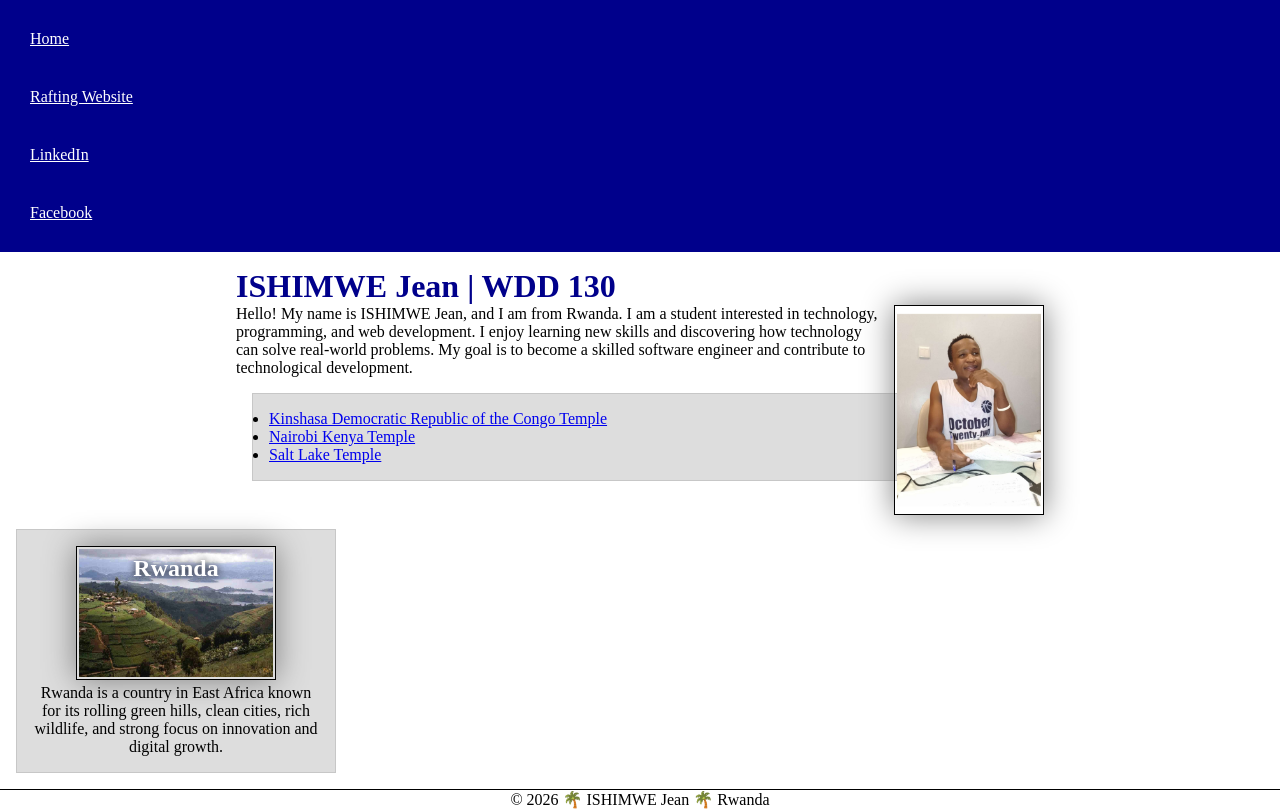
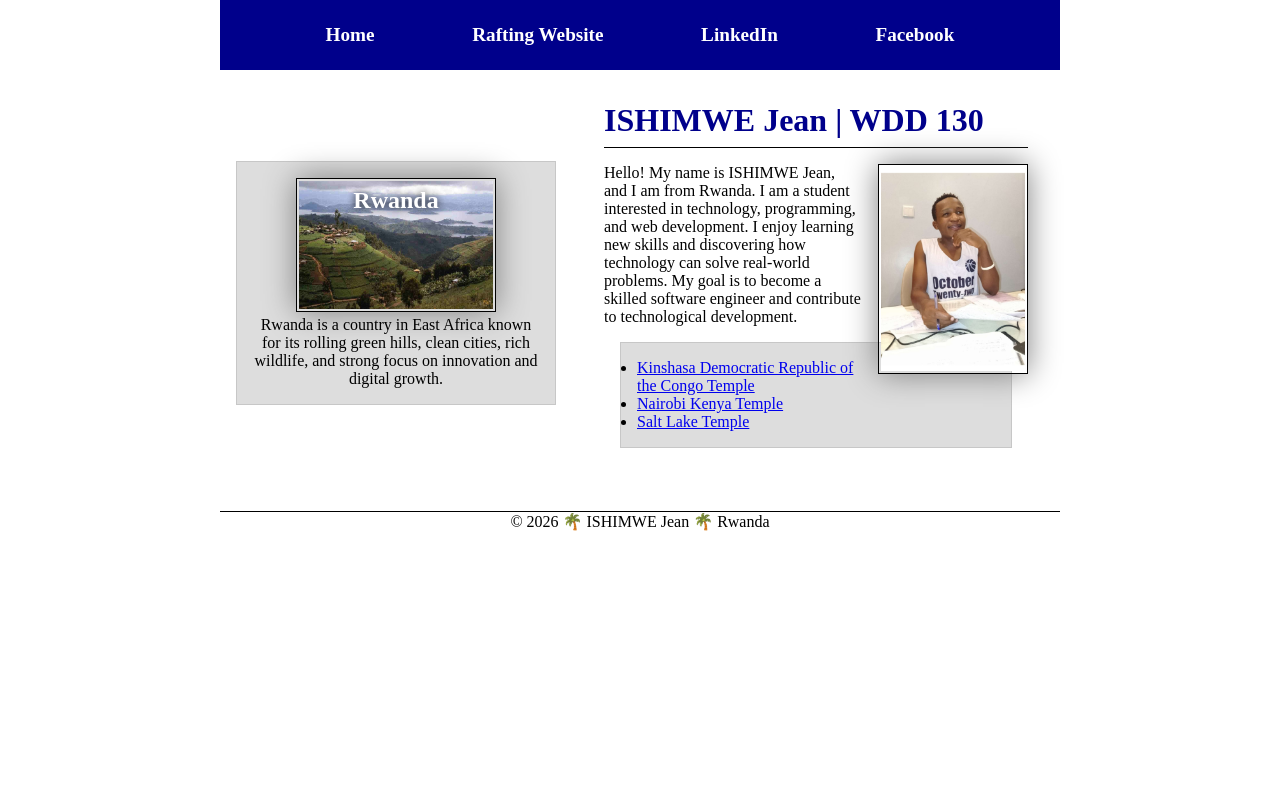
Before and after one commit to johnishimwe0-eng/wdd130, a plain HTML site: page index.html in a window 1280 px wide. Drawn offline with Linux system fonts and the light colour scheme.

Commit message:
CSS Flex Box and Grid, Code-along activity week 4.

```diff
--- a/index.html
+++ b/index.html
@@ -22,6 +22,7 @@
         </nav>
     </header>
 
+    <div class="grid">
         <main>
             <h1>ISHIMWE Jean | WDD 130</h1>
 
@@ -55,6 +56,7 @@
                 clean cities, rich wildlife, and strong focus on innovation and digital growth.
             </p>
         </aside>
+    </div>
 
     <footer>
         <p>© 2026 🌴 ISHIMWE Jean 🌴 Rwanda</p>
--- a/styles/styles.css
+++ b/styles/styles.css
@@ -18,19 +18,35 @@
     --img-width-lg: 200px;
 }
 
+header,
+.grid,
+footer {
+    max-width: 840px;
+    margin: 0 auto;
+}
+
 nav {
     background-color: var(--primary-color);
-    padding: 10px;
+    padding: 1rem;
+    display: flex;
+    justify-content: space-evenly;
+    align-items: center;
 }
 
 nav a {
+    display: block;
+    padding: 0.5rem;
+    text-decoration: none;
+    font-size: 1.2rem;
+    font-weight: 700;
     color: var(--text-light);
-    display: block;
-    padding: 20px;
 }
 
 h1 {
     color: var(--primary-color);
+    border-bottom: 1px solid var(--border-dark);
+    margin-bottom: 1rem;
+    padding-bottom: 0.5rem;
 }
 
 img {
@@ -41,14 +57,18 @@ img {
     box-shadow: 0 0 30px var(--shadow-color);
 }
 
-/* Step 4.2: Limit main width */
+.grid {
+    display: grid;
+    align-items: center;
+}
+
 main {
-    max-width: 840px;
-    margin: 0 auto;
+    grid-column: 2 / 3;
+    margin: 1rem;
     padding: var(--spacing-md);
 }
 
-/* Step 4.5: Specific style for profile image inside main */
+/* Specific style for profile image inside main */
 main img {
     width: var(--img-width-sm);
     height: auto;
@@ -56,13 +76,15 @@ main img {
     margin: 0 0 var(--spacing-md) var(--spacing-md);
 }
 
-/* Step 4.6: Paragraph padding set to 0 */
+/* Paragraph padding set to 0 */
 p {
     padding: 0;
 }
 
-/* Step 4.3: Aside styling */
+/* Aside styling */
 aside {
+    grid-column: 1 / 2;
+    grid-row: 1 / 2;
     position: relative;
     width: 20rem;
     margin: var(--spacing-md) auto;
@@ -79,13 +101,13 @@ aside h2 {
     text-shadow: 0 0 8px var(--border-dark);
 }
 
-/* Step 4.4: Image inside aside (width: 200px, height: auto) */
+/* Image inside aside */
 aside img {
     width: var(--img-width-lg);
     height: auto;
 }
 
-/* Step 4.7: Footer top margin, top border, and centered text */
+/* Footer top margin, top border, and centered text */
 footer {
     margin-top: var(--spacing-lg);
     border-top: 1px solid var(--border-dark);
--- a/week04/styles/layout-exercises.css
+++ b/week04/styles/layout-exercises.css
@@ -21,21 +21,25 @@ div {
     height: 200px;
 }
 
+/* Exercise 1 */
 .flex {
     background-color: #aba;
-    /* write declarations here */
-
+    display: flex;
+    justify-content: center;
+    align-items: center;
 }
 
 .grid {
     background-color: #abb;
-    /* write declarations here */
-
+    display: grid;
+    place-items: center;
 }
 
+/* Exercise 2 */
 .container2 {
-    /* write declarations here */
-
+    display: flex;
+    flex-wrap: wrap;
+    justify-content: space-around;
 }
 
 .two {
@@ -43,14 +47,14 @@ div {
     height: 100px;
 }
 
+/* Exercise 3 */
 .container3 {
-    /* write declarations here */
-
+    display: grid;
+    grid-template-columns: 1fr 1fr 1fr;
 }
 
 .columns-3 {
-    /* write declaration here */
-
+    grid-column: 1 / 4;
 }
 
 .three {
```
Lines whose indentation alone changed are shown as unchanged.
